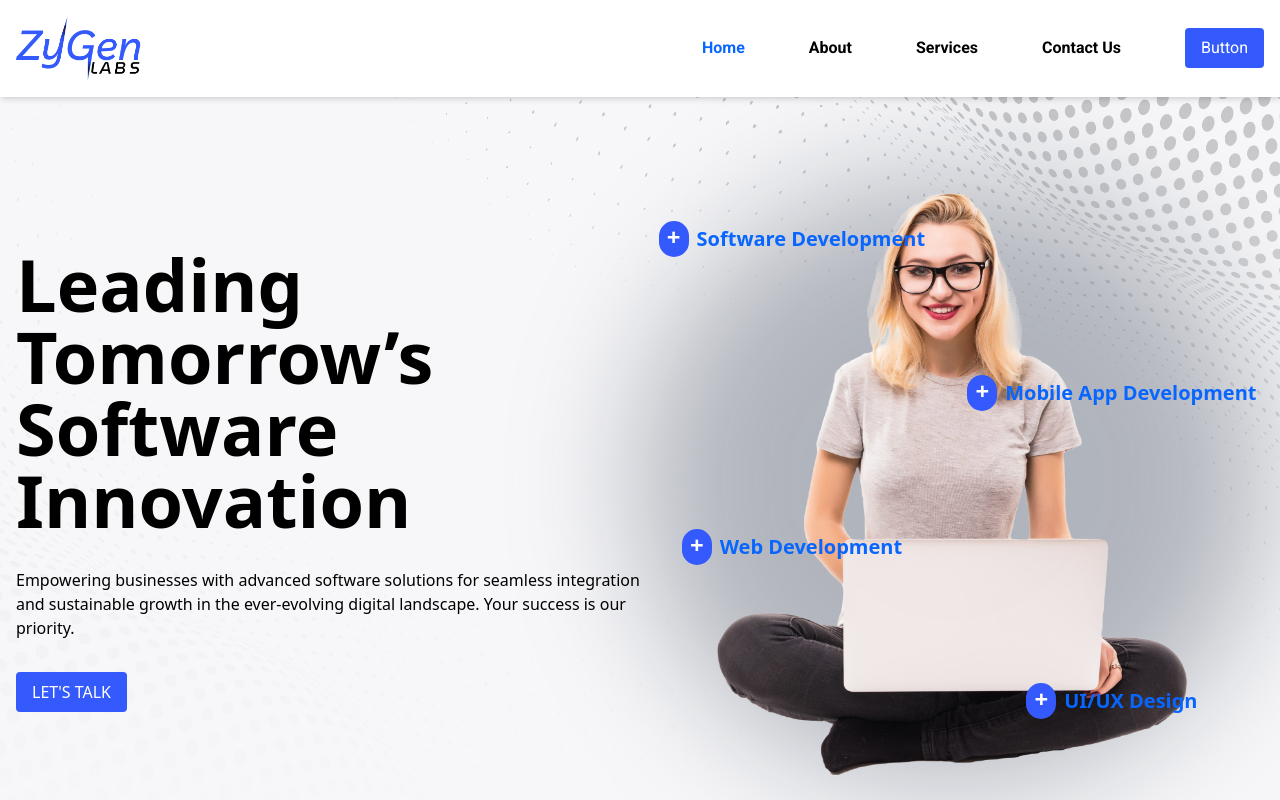
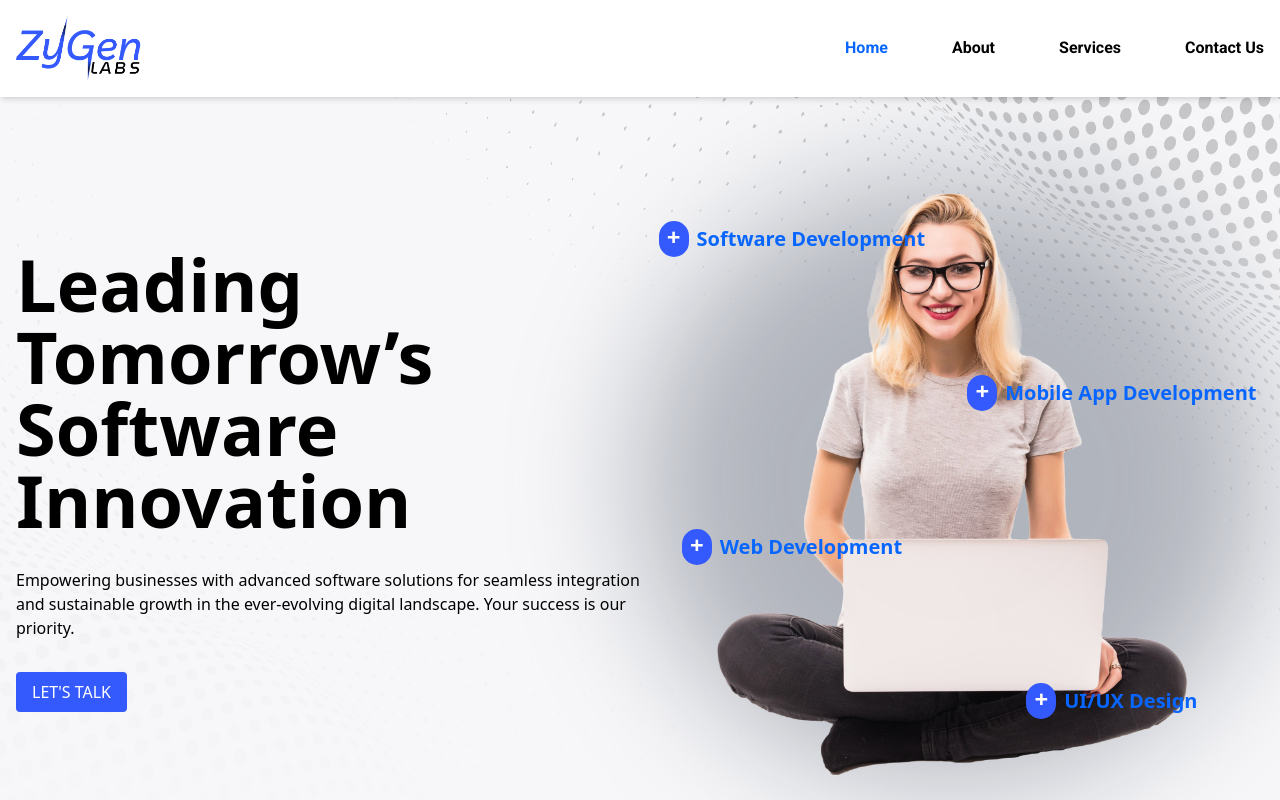
Before and after one commit to uminduchethiya/umindu-s-portfolio, a React (Vite) app: page / in a window 1280 px wide. Shown: the top 800 px of the page. Built offline with nearby package versions, Linux system fonts and the light colour scheme.

Commit message:
🐛 fix : removed unnecessary button from navbar

```diff
--- a/src/components/Navbar.jsx
+++ b/src/components/Navbar.jsx
@@ -110,9 +110,6 @@ const Navbar = () => {
           >
             Contact Us
           </NavLink>
-          <button className="bg-button hover:bg-button-hover text-assest-1 py-2 px-4 rounded transition duration-300">
-            Button
-          </button>
         </div>
 
 
```
